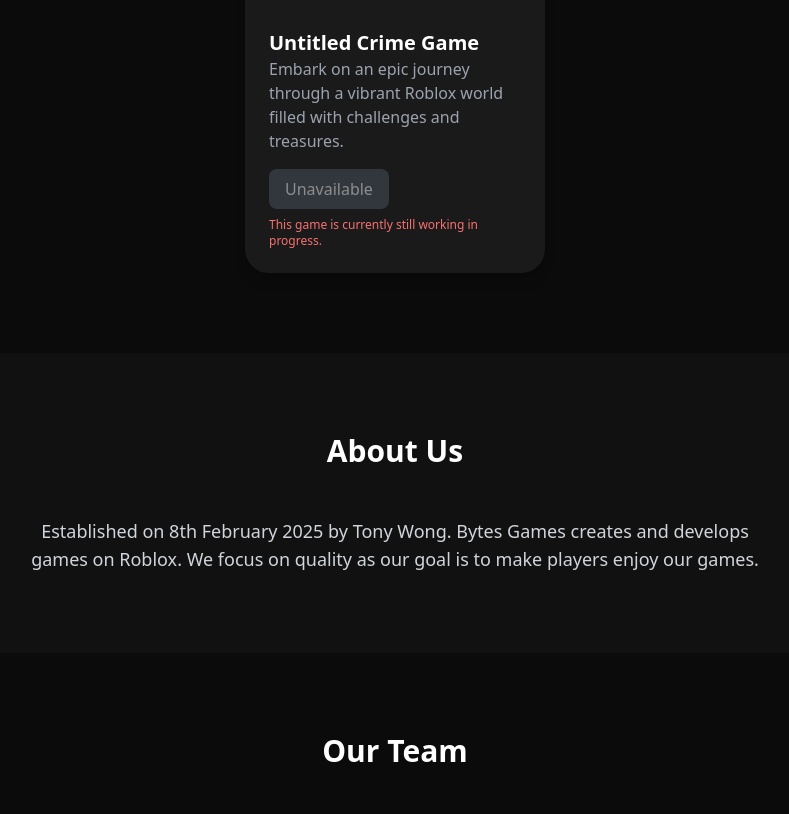
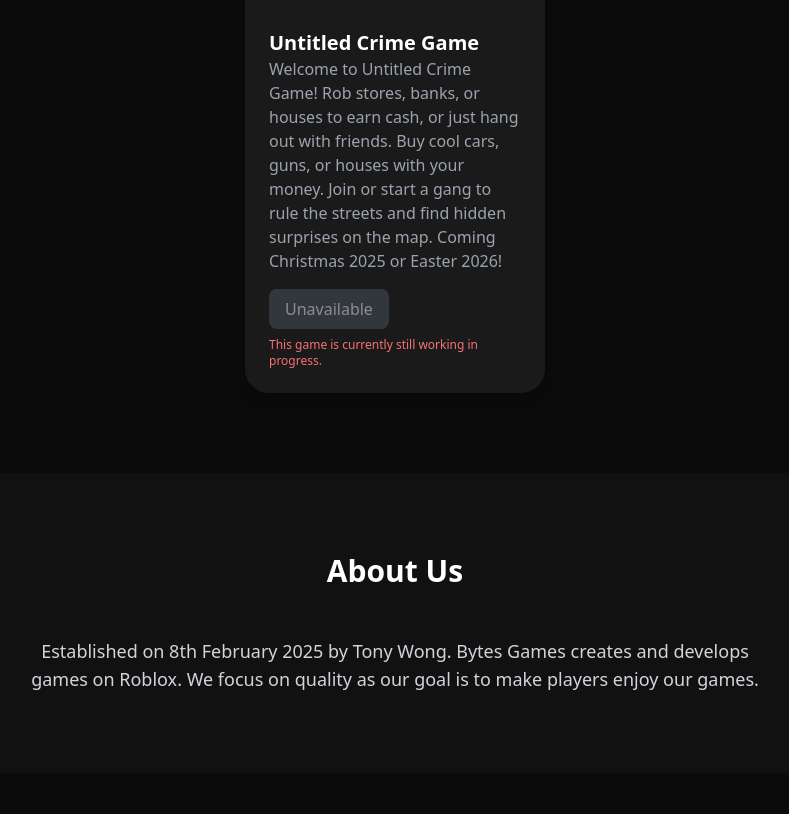
Before and after one commit to BytesGames/BytesGames.github.io, a plain HTML site: page index.html in a window 1280 px wide. Shown: the part 847-1661 px from the top of the page, without its empty margins (245-1034 px from the left). Drawn offline with nearby package versions, Linux system fonts and the light colour scheme.

Commit message:
Update index.html

```diff
--- a/index.html
+++ b/index.html
@@ -106,7 +106,7 @@
           <img src="https://github.com/BytesGames/BytesGames.github.io/blob/main/BannerV3.png?raw=true" alt="Game 1" class="game-image" />
           <div class="p-6">
             <h3 class="text-xl font-semibold">Untitled Crime Game</h3>
-            <p class="text-gray-400 mb-4">Embark on an epic journey through a vibrant Roblox world filled with challenges and treasures.</p>
+            <p class="text-gray-400 mb-4">Welcome to Untitled Crime Game! Rob stores, banks, or houses to earn cash, or just hang out with friends. Buy cool cars, guns, or houses with your money. Join or start a gang to rule the streets and find hidden surprises on the map. Coming Christmas 2025 or Easter 2026!</p>
             <div class="flex justify-between items-center mb-2">
               <a class="bg-gray-600 text-white px-4 py-2 rounded-lg opacity-50 cursor-not-allowed">Unavailable</a>
               <!--<a href="https://www.roblox.com/games/123456789/My-Game" target="_blank" class="bg-theme text-white px-4 py-2 rounded-lg hover:bg-theme transition">
```
